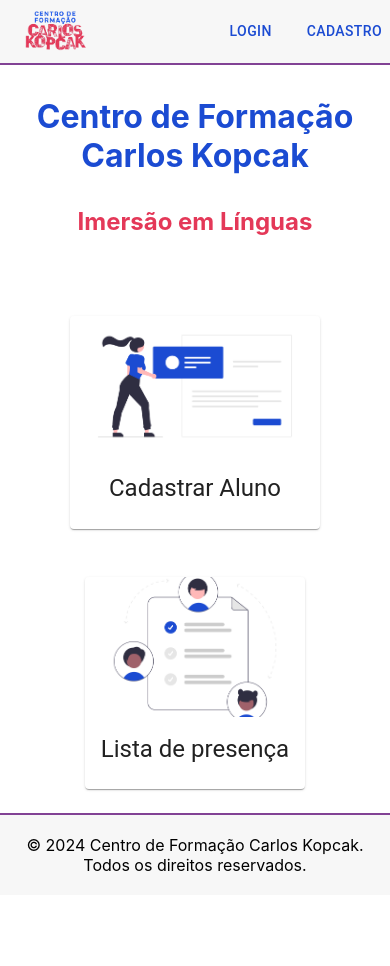
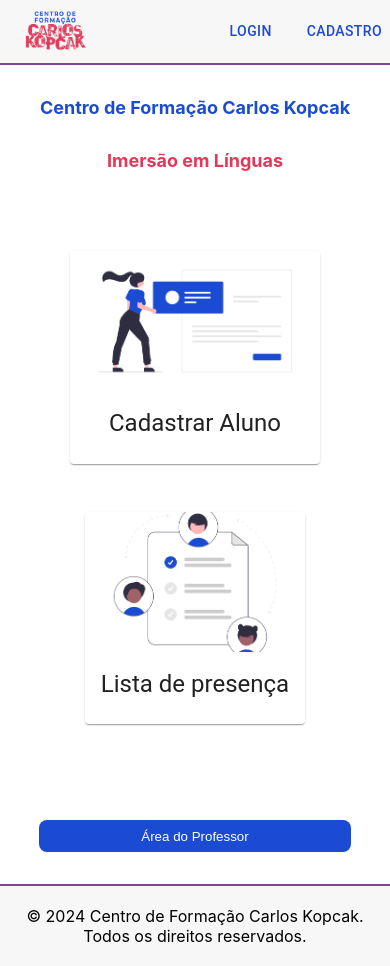
Before and after one commit to Danielle-29/PI-3, a React (Create React App) app: page / in a window 390 px wide. Before the commit the page ends 895 px from the top, so only its background shows below. Built offline with nearby package versions, Linux system fonts and the light colour scheme; no server answers.

Commit message:
Adicionado o botão para redirecionamento do moodle na home, corrigido responsividade da home e realizado pequenas alterações de estilo e correções de gramática nas outras páginas

```diff
--- a/src/pages/CallList/CallList.tsx
+++ b/src/pages/CallList/CallList.tsx
@@ -70,7 +70,7 @@
   return (
     <div className="page-container">
       <div className="container-list">
-      <h1>Lista de chamada</h1>
+      <h1>Lista de Presença</h1>
       <p>Escolha o curso</p>
 
       <div className="card">
--- a/src/pages/formSent/FormSent.tsx
+++ b/src/pages/formSent/FormSent.tsx
@@ -6,7 +6,7 @@
   return (
     <main className="container-formSent" aria-live="polite">
 
-      <h1>Inscrição realizada</h1>
+      <h1>Matrícula realizada</h1>
 
       <div className="img-g">
         <img
--- a/src/pages/home/Home.tsx
+++ b/src/pages/home/Home.tsx
@@ -10,6 +10,8 @@
 import "./home.css";
 
 const Home: React.FC = () => {
+
+
   return (
     <>
       <main aria-label="Página inicial do Centro de Formação Carlos Kopcak">
@@ -61,6 +63,13 @@
               </Link>
             </div>
           </div>
+          <button
+            className="btn-moodle"
+            aria-label="Área do Professor"
+            onClick={() => window.open("https://moodle.org", "_blank")}
+          >
+            Área do Professor
+          </button>
         </div>
       </main>
     </>
--- a/src/pages/home/home.css
+++ b/src/pages/home/home.css
@@ -2,6 +2,8 @@
   height: calc(100vh - 59px - 69px);
   max-width: 1200px;
   margin: 0 auto;
+  overflow: hidden;
+  text-align: center;
 }
 
 .container-text {
@@ -29,3 +31,45 @@
 .card {
   margin: 1rem;
 }
+
+.btn-moodle{
+  width: 21.875rem;
+    display: inline-block;
+    margin-top: 2rem;
+    color: #fff;
+    border-radius: 8px;
+    height: 2rem;
+    border: none;
+    background-color: var(--secundary-color);
+    cursor: pointer;
+    justify-content: center;
+}
+
+.btn-moodle:hover{
+  transform: scale(0.9);
+  opacity: 0.8;
+}
+
+@media (max-width:640px) {
+  body {
+    overflow-y: auto;
+  }
+
+  h1, h2{
+    font-size: large;
+  }
+  .container-home {
+    height: auto;
+    padding-bottom: 2rem;
+  }
+
+  footer {
+    position: relative;
+    bottom: 0;
+    width: 100%;
+  }
+
+  .btn-moodle{
+    width: 80%;
+  }
+}
--- a/src/pages/login/Login.tsx
+++ b/src/pages/login/Login.tsx
@@ -120,7 +120,7 @@
         <p>
           Ainda não tem conta?
           <Link to="/criar-conta" aria-label="Criar uma nova conta">
-            <strong>Cadastre-se aqui</strong>
+            <strong> Cadastre-se aqui</strong>
           </Link>
         </p>
       </div>
--- a/src/pages/registerStudent/RegisterStudent.tsx
+++ b/src/pages/registerStudent/RegisterStudent.tsx
@@ -114,7 +114,7 @@
               )}
 
               <label htmlFor="idade" id="idade">
-                Idade:
+                Idade<span className="required">*</span>:{" "}
               </label>
               <input
                 type="text"
@@ -150,7 +150,7 @@
               )}
 
               <label htmlFor="genero" id="genero">
-                Gênero:
+                Gênero<span className="required">*</span>:{" "}
               </label>
               <select id="genero" {...register("genero", { required: true })}>
                 <option value="" disabled selected>
@@ -240,7 +240,7 @@
               )}
             </div>
             <div className="partes">
-              <label htmlFor="corEtnia">Cor/Etnia: </label>
+              <label htmlFor="corEtnia">Cor/Etnia<span className="required">*</span>:{" "} </label>
               <select
                 {...register("corEtnia", { required: true })}
                 id="corEtnia"
```
Also changed, not shown: 1 other file (tests, documents, lock files or other folders).
